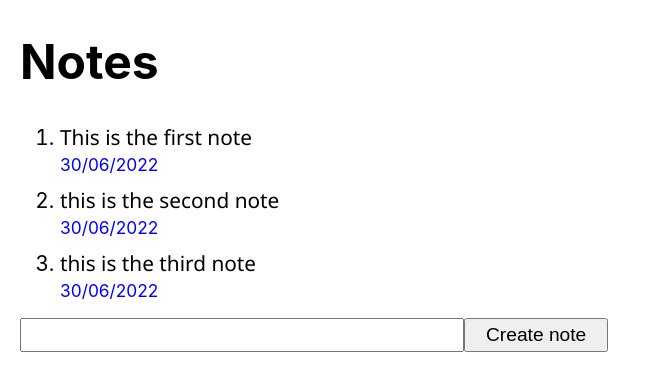
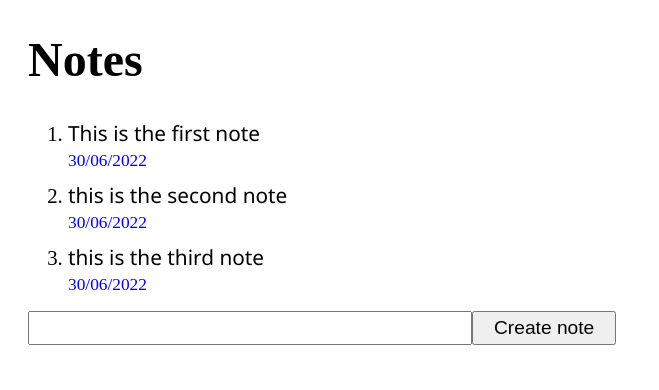
Before and after one commit to Alejo9601/notes-frontend, a React (Create React App) app: page / in a window 1280 px wide. Shown: the top 390 px of the page, without its empty margins (0-659 px from the left). Built offline with nearby package versions, Linux system fonts and the light colour scheme.

Commit message:
Deleted index.css

```diff
--- a/src/index.css
+++ /dev/null
@@ -1,13 +0,0 @@
-body {
-  margin: 0;
-  font-family: -apple-system, BlinkMacSystemFont, 'Segoe UI', 'Roboto', 'Oxygen',
-    'Ubuntu', 'Cantarell', 'Fira Sans', 'Droid Sans', 'Helvetica Neue',
-    sans-serif;
-  -webkit-font-smoothing: antialiased;
-  -moz-osx-font-smoothing: grayscale;
-}
-
-code {
-  font-family: source-code-pro, Menlo, Monaco, Consolas, 'Courier New',
-    monospace;
-}
```
Also changed, not shown: src/index.js (+5 -6 lines), src/logo.svg (deleted).
